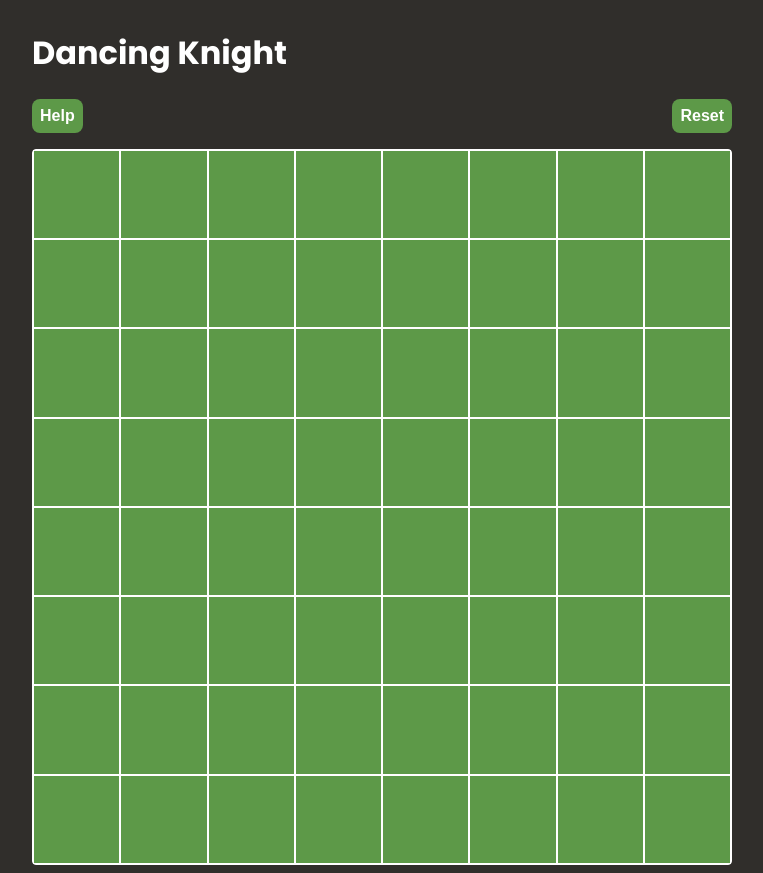
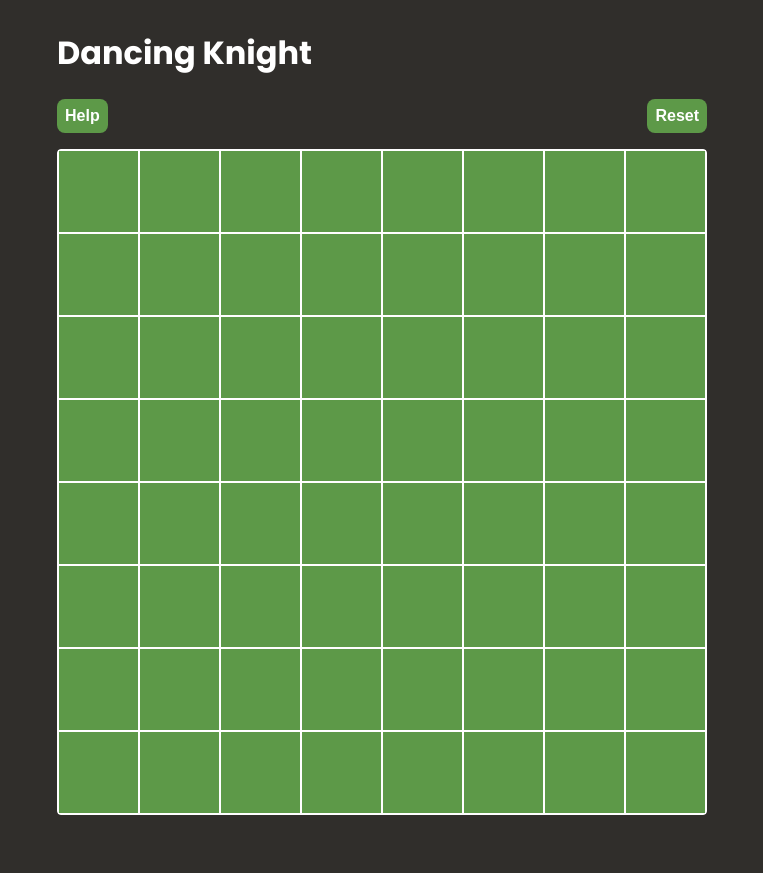
Before and after one commit to HubertSleszynski/Dancing-Knight, a React (Vite) app: page / in a window 1280 px wide. Shown: the whole page, without its empty margins (258-1021 px from the left). After the commit the page ends 823 px from the top, so only its background shows below. Built offline with nearby package versions, Linux system fonts and the light colour scheme.

Commit message:
updated respnsive design

```diff
--- a/src/style.css
+++ b/src/style.css
@@ -74,7 +74,7 @@ body {
 
 @media only screen and (max-width: 1440px) {
   .container {
-    width: 700px;
+    width: 650px;
   }
 }
 
```
